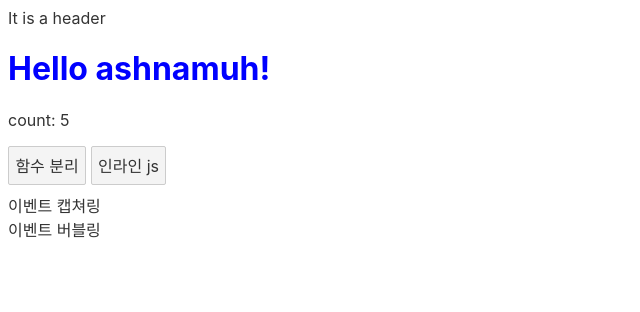
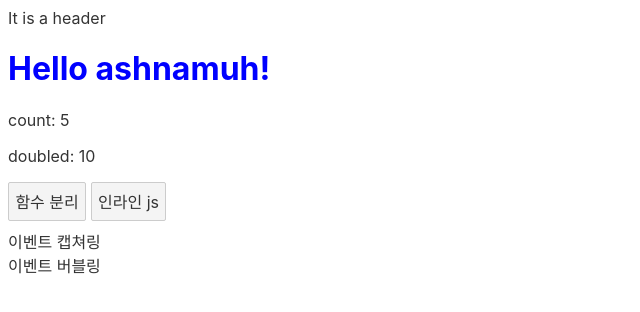
Before and after one commit to ashnamuh/hello-svelte, a Svelte app: page / in a window 1280 px wide. Shown: the top 312 px of the page, without its empty margins (0-640 px from the left). Built offline with nearby package versions, Linux system fonts and the light colour scheme.

Commit message:
add computed value on Count.svelte

```diff
--- a/src/components/Count.svelte
+++ b/src/components/Count.svelte
@@ -1,5 +1,7 @@
 <script>
 let count = 0;
+
+$: doubled = count * 2;
 
 setInterval(() => {
 	count++
@@ -7,3 +9,4 @@ setInterval(() => {
 </script>
 
 <p>count: {count}</p>
+<p>doubled: {doubled}</p>
```
